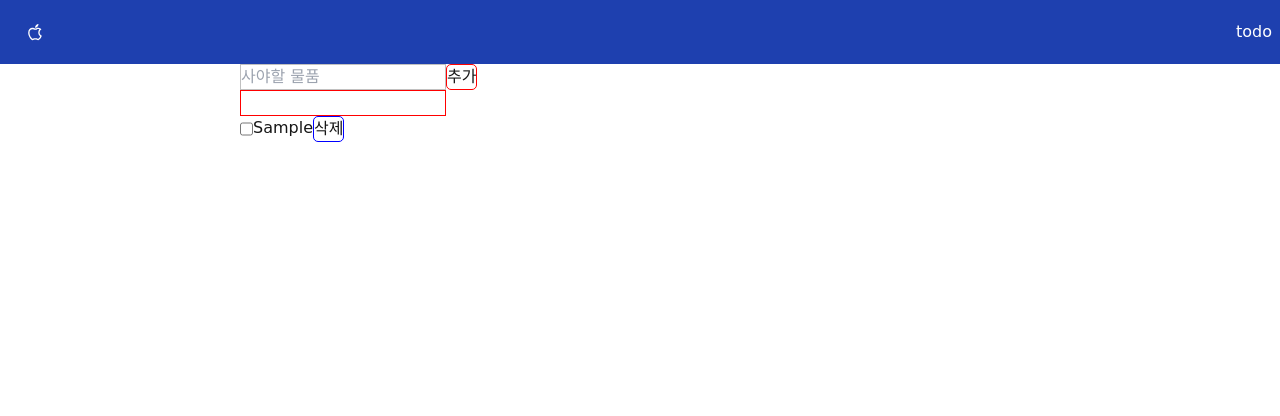
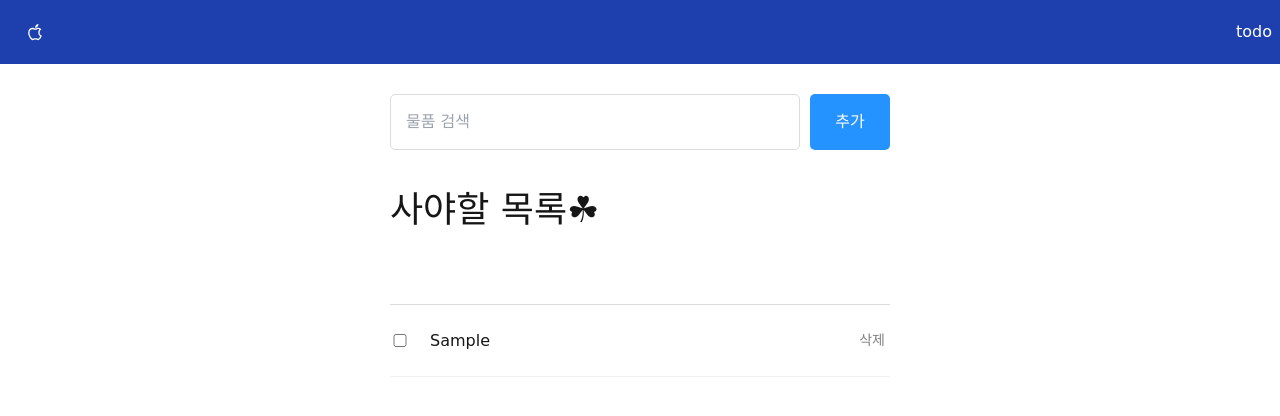
Before and after one commit to ch9729/search-product, a React (Create React App) app: page /todo in a window 1280 px wide. Both pictures are taken after typing "Sample" into the empty fields and a click on the button "추가". Shown: the top 416 px of the page. Built offline with nearby package versions, Linux system fonts and the light colour scheme.

Commit message:
todo css 적용

```diff
--- a/src/components/product/ProductItem.jsx
+++ b/src/components/product/ProductItem.jsx
@@ -3,25 +3,22 @@ import { Link } from "react-router-dom";
 
 const ProductItem = ({ search }) => {
   return (
-    <div className="card compact side bg-base-100">
-      <div className="flex-row items-center space-x-4 card-body\">
-        <a href={search.link}>
-          <div>
-            <div className="avatar">
-              <div className="rounded-full shadow w-14 h-14">
-                <img src={search.image} />
-              </div>
-            </div>
-          </div>
-          <div>
-            <h2
-              className="card-title"
-              dangerouslySetInnerHTML={{ __html: search.title }}
-            ></h2>
-          </div>
-        </a>
+    <a
+      href={search.link}
+      class="flex flex-col items-center bg-white border border-gray-200 rounded-lg shadow md:flex-row md:max-w-xl hover:bg-gray-100 dark:border-gray-700 dark:bg-gray-800 dark:hover:bg-gray-700"
+    >
+      <img
+        class="object-cover w-full rounded-t-lg h-96 md:h-auto md:w-48 md:rounded-none md:rounded-s-lg"
+        src={search.image}
+        alt=""
+      />
+      <div class="flex flex-col justify-between p-4 leading-normal">
+        <h5
+          class="mb-2 text-2xl font-bold tracking-tight text-gray-900 dark:text-white"
+          dangerouslySetInnerHTML={{ __html: search.title }}
+        ></h5>
       </div>
-    </div>
+    </a>
   );
 };
 
--- a/src/components/todo/Todo.css
+++ b/src/components/todo/Todo.css
@@ -1,4 +1,8 @@
 .Todo {
-  width: 800px;
+  width: 500px;
   margin: 0 auto;
+
+  display: flex;
+  flex-direction: column;
+  gap: 10px;
 }
--- a/src/components/todo/TodoInfo.css
+++ b/src/components/todo/TodoInfo.css
@@ -1,3 +1,23 @@
+.TodoInfo {
+  display: flex;
+  flex-direction: column;
+  gap: 20px;
+}
+
 .TodoInfo > input {
-  border: 1px solid red;
+  width: 100%;
+  border: none;
+  border-bottom: 1px solid rgb(220, 220, 220);
+  padding: 15px 0px;
 }
+
+.TodoInfo > input:focus {
+  outline: none;
+  border-bottom: 1px solid rgb(37, 147, 255);
+}
+
+.TodoInfo .item_wrapper {
+  display: flex;
+  flex-direction: column;
+  gap: 20px;
+}
--- a/src/components/todo/TodoInfo.jsx
+++ b/src/components/todo/TodoInfo.jsx
@@ -20,7 +20,11 @@ const TodoInfo = ({ data, itemDelete, onUpdate }) => {
 
   return (
     <div className="TodoInfo">
+      <h1 className="text-4xl font-medium">사야할 목록☘</h1>
+
       <input type="text" onChange={OnChangeSearch} value={search} />
+
+      <div className="item_wrapper">
         {filteredItems.map((item) => {
           return (
             <TodoItem
@@ -32,6 +36,7 @@ const TodoInfo = ({ data, itemDelete, onUpdate }) => {
           );
         })}
       </div>
+    </div>
   );
 };
 
--- a/src/components/todo/TodoInput.css
+++ b/src/components/todo/TodoInput.css
@@ -1,8 +1,22 @@
-.TodoInput > input {
-  border: 1px solid silver;
+.TodoInput {
+  display: flex;
+  gap: 10px;
+  margin-top: 30px;
+  margin-bottom: 30px;
 }
 
-.TodoInput > button {
-  border: 1px solid red;
+.TodoInput > input {
+  flex: 1;
+  padding: 15px;
+  border: 1px solid rgb(220, 220, 220);
   border-radius: 5px;
 }
+
+.TodoInput button {
+  cursor: pointer;
+  width: 80px;
+  border: none;
+  background-color: rgb(37, 147, 255);
+  color: white;
+  border-radius: 5px;
+}
--- a/src/components/todo/TodoInput.jsx
+++ b/src/components/todo/TodoInput.jsx
@@ -29,7 +29,7 @@ const TodoInput = ({ changeData }) => {
         value={input}
         onChange={changeText}
         onKeyDown={keyDown}
-        placeholder="사야할 물품"
+        placeholder="물품 검색"
         type="text"
       />
       <button onClick={handleSubmit}>추가</button>
--- a/src/components/todo/TodoItem.css
+++ b/src/components/todo/TodoItem.css
@@ -1,8 +1,24 @@
 .TodoItem {
   display: flex;
+  align-items: center;
+  gap: 20px;
+  padding-bottom: 20px;
+  border-bottom: 1px solid rgb(240, 240, 240);
+}
+
+.TodoItem input {
+  width: 20px;
+}
+
+.TodoItem .text {
+  flex: 1;
 }
 
 .TodoItem > button {
-  border: 1px solid blue;
+  cursor: pointer;
+  color: gray;
+  font-size: 14px;
+  border: none;
   border-radius: 5px;
+  padding: 5px;
 }
--- a/src/components/todo/TodoItem.jsx
+++ b/src/components/todo/TodoItem.jsx
@@ -12,7 +12,7 @@ const TodoItem = ({ item, itemDelete, onUpdate }) => {
   return (
     <div className="TodoItem">
       <input type="checkbox" checked={item.isDone} onChange={handleUpdate} />
-      <div>{item.text}</div>
+      <div className="text">{item.text}</div>
       <button onClick={handleDelete}>삭제</button>
     </div>
   );
--- a/tailwind.config.js
+++ b/tailwind.config.js
@@ -4,8 +4,8 @@ module.exports = {
   theme: {
     extend: {
       colors: {
-        primary: "#1E40AF", // 원하는 primary 색상 추가
-        "primary-content": "#FFFFFF", // 텍스트 색상 추가 (옵션)
+        primary: "#1E40AF",
+        "primary-content": "#FFFFFF",
       },
     },
   },
```
Lines whose indentation alone changed are shown as unchanged.
